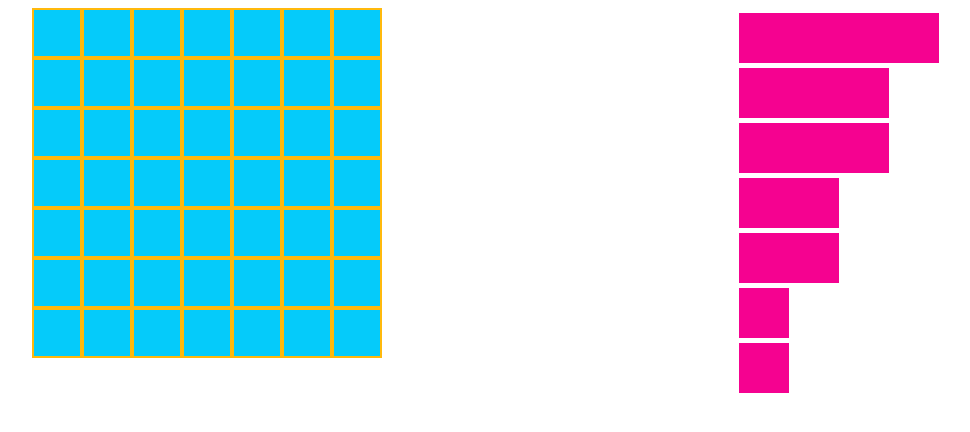
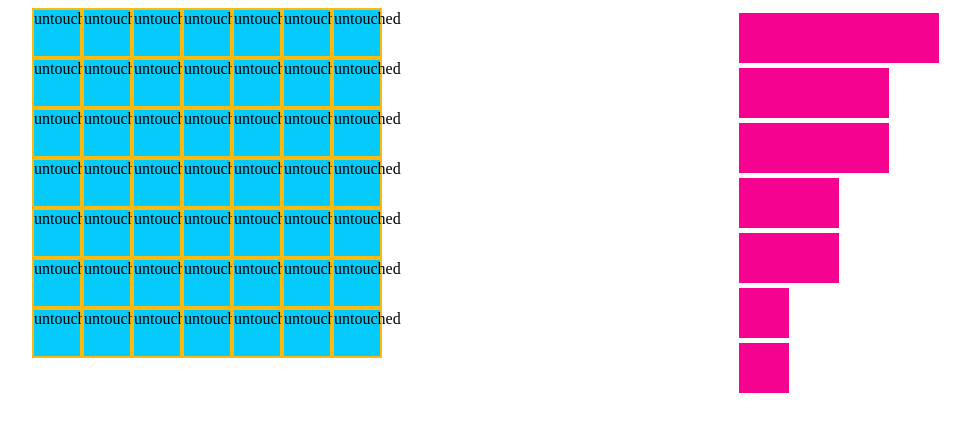
Before and after one commit to NaClnik/2x3-sea-battle, a Vue app: page / in a window 1280 px wide. Shown: the top 432 px of the page, without its empty margins (152-1122 px from the left). Built offline with nearby package versions, Linux system fonts and the light colour scheme.

Commit message:
add display state to cells

```diff
--- a/src/components/Cell.vue
+++ b/src/components/Cell.vue
@@ -5,6 +5,7 @@
       @dragover.prevent
       @dragenter.prevent
   >
+    <span style="position: absolute">{{state}}</span>
     <Ship
         v-if="ship"
         :can-toggle="ship.canToggle"
```
